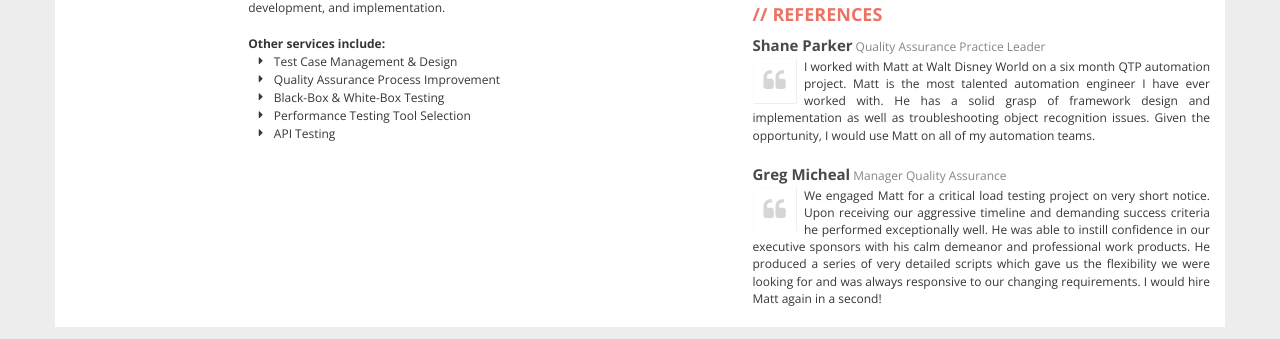
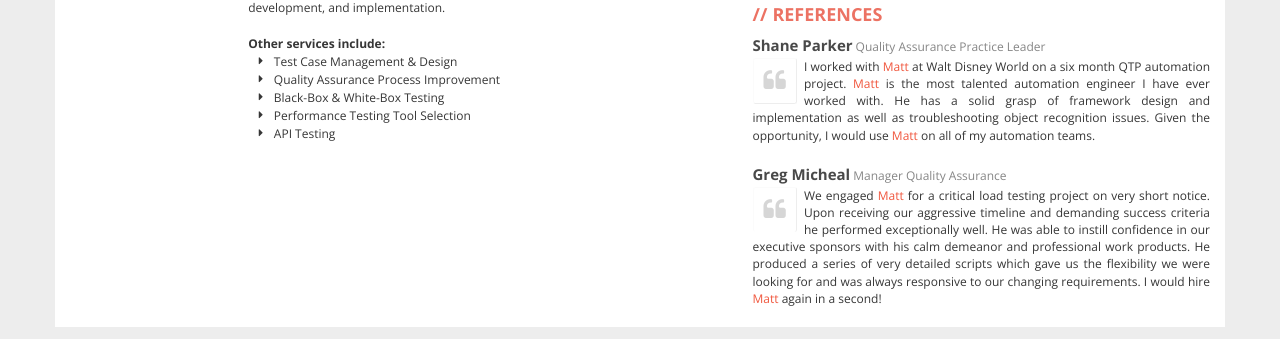
Before and after one commit to mattpickle/resume, a plain HTML site: page index.html in a window 1280 px wide. Shown: the part 926-1265 px from the top of the page. Drawn offline with nearby package versions, Linux system fonts and the light colour scheme.

Commit message:
Highlight Matt in Reference descriptions

```diff
--- a/css/main.css
+++ b/css/main.css
@@ -366,6 +366,9 @@ REFERENCES
   font-size: 1.2em;
   text-align: justify;
 }
+.reference-item .description span{
+  color: #F0563D;
+}
 /*******************************************
 MEDIA
 *******************************************/
--- a/index.html
+++ b/index.html
@@ -157,14 +157,14 @@
               <div class="name pull-left">Shane Parker</div>
               <div class="title pull-left">Quality Assurance Practice Leader</div>
               <div class="description pull-left"><i class="icon fa fa-quote-left fa-3x pull-left fa-border"></i>
-                I worked with Matt at Walt Disney World on a six month QTP automation project. Matt is the most talented automation engineer I have ever worked with. He has a solid grasp of framework design and implementation as well as troubleshooting object recognition issues. Given the opportunity, I would use Matt on all of my automation teams.
+                I worked with <span>Matt</span> at Walt Disney World on a six month QTP automation project. <span>Matt</span> is the most talented automation engineer I have ever worked with. He has a solid grasp of framework design and implementation as well as troubleshooting object recognition issues. Given the opportunity, I would use <span>Matt</span> on all of my automation teams.
               </div>
             </div>
             <div class="reference-item">
               <div class="name pull-left">Greg Micheal</div>
               <div class="title pull-left">Manager Quality Assurance</div>
               <div class="description pull-left"><i class="icon fa fa-quote-left fa-3x pull-left fa-border"></i>
-                We engaged Matt for a critical load testing project on very short notice. Upon receiving our aggressive timeline and demanding success criteria he performed exceptionally well. He was able to instill confidence in our executive sponsors with his calm demeanor and professional work products. He produced a series of very detailed scripts which gave us the flexibility we were looking for and was always responsive to our changing requirements. I would hire Matt again in a second!
+                We engaged <span>Matt</span> for a critical load testing project on very short notice. Upon receiving our aggressive timeline and demanding success criteria he performed exceptionally well. He was able to instill confidence in our executive sponsors with his calm demeanor and professional work products. He produced a series of very detailed scripts which gave us the flexibility we were looking for and was always responsive to our changing requirements. I would hire <span>Matt</span> again in a second!
               </div>
             </div>
           </div>
```
